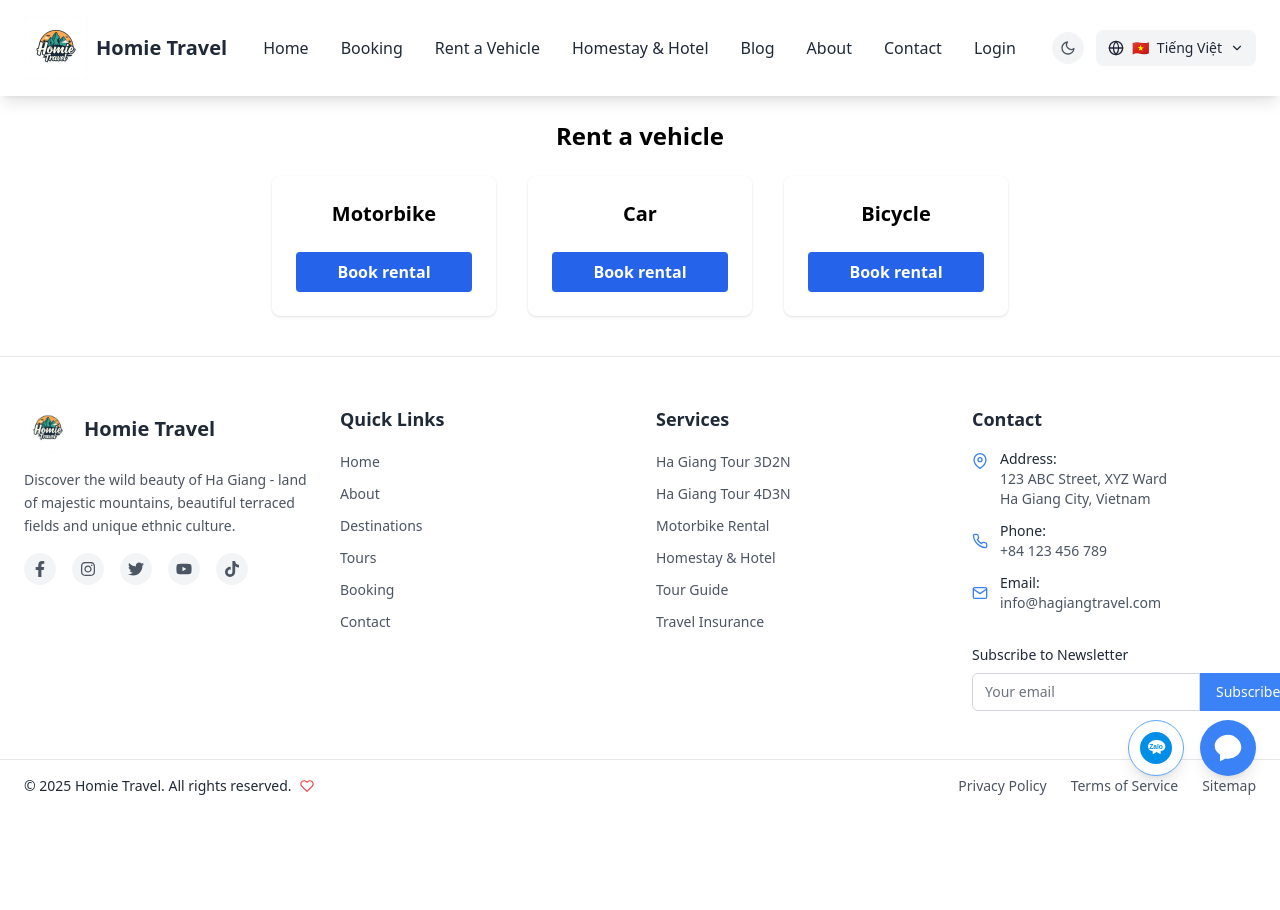
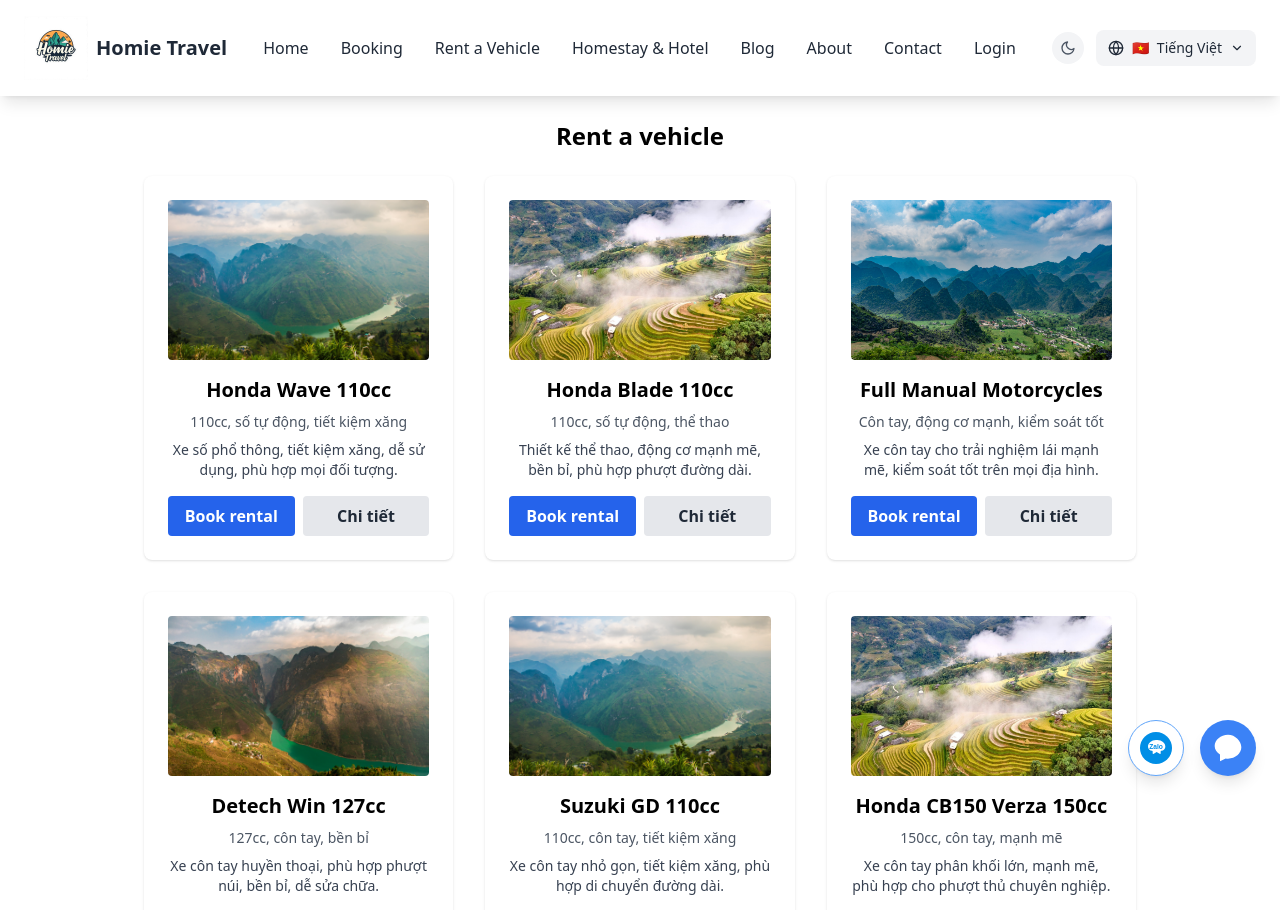
Before and after one commit to BBoyFinger/HaGiang-Client, a React (Vite) app: page /rent in a window 1280 px wide. Shown: the top 910 px of the page. Before the commit the page ends 812 px from the top, so only its background shows below. Built offline with nearby package versions, Linux system fonts and the light colour scheme.

Commit message:
upsdate rent

```diff
--- a/src/App.tsx
+++ b/src/App.tsx
@@ -13,6 +13,7 @@
 import Blog from "@/pages/Blog/Blog";
 import BlogDetail from "@/pages/Blog/BlogDetail";
 import Admin from "@/pages/Admin";
+import MotorbikeDetail from "@/pages/MotorbikeDetail";
 
 export default function App() {
   return (
@@ -27,6 +28,7 @@
           <Route path="tours/:slug" element={<TourDetail />} />
           <Route path="booking" element={<Booking />} />
           <Route path="rent" element={<Rent />} />
+          <Route path="rent/:slug" element={<MotorbikeDetail />} />
           <Route path="stay" element={<Stay />} />
           <Route path="contact" element={<Contact />} />
           <Route path="login" element={<Login />} />
--- /dev/null
+++ b/src/data/motorbikes.ts
@@ -0,0 +1,80 @@
+import img1 from '@/assets/1.jpg';
+import img2 from '@/assets/2.png';
+import img3 from '@/assets/3.jpg';
+import img4 from '@/assets/4.jpg';
+
+export interface Motorbike {
+  id: string;
+  name: string;
+  slug: string;
+  image: string;
+  description: string;
+  shortSpecs: string;
+}
+
+export const motorbikes: Motorbike[] = [
+  {
+    id: '1',
+    name: 'Honda Wave 110cc',
+    slug: 'honda-wave-110cc',
+    image: img1,
+    description: 'Xe số phổ thông, tiết kiệm xăng, dễ sử dụng, phù hợp mọi đối tượng.',
+    shortSpecs: '110cc, số tự động, tiết kiệm xăng',
+  },
+  {
+    id: '2',
+    name: 'Honda Blade 110cc',
+    slug: 'honda-blade-110cc',
+    image: img2,
+    description: 'Thiết kế thể thao, động cơ mạnh mẽ, bền bỉ, phù hợp phượt đường dài.',
+    shortSpecs: '110cc, số tự động, thể thao',
+  },
+  {
+    id: '3',
+    name: 'Full Manual Motorcycles',
+    slug: 'full-manual-motorcycles',
+    image: img3,
+    description: 'Xe côn tay cho trải nghiệm lái mạnh mẽ, kiểm soát tốt trên mọi địa hình.',
+    shortSpecs: 'Côn tay, động cơ mạnh, kiểm soát tốt',
+  },
+  {
+    id: '4',
+    name: 'Detech Win 127cc',
+    slug: 'detech-win-127cc',
+    image: img4,
+    description: 'Xe côn tay huyền thoại, phù hợp phượt núi, bền bỉ, dễ sửa chữa.',
+    shortSpecs: '127cc, côn tay, bền bỉ',
+  },
+  {
+    id: '5',
+    name: 'Suzuki GD 110cc',
+    slug: 'suzuki-gd-110cc',
+    image: img1,
+    description: 'Xe côn tay nhỏ gọn, tiết kiệm xăng, phù hợp di chuyển đường dài.',
+    shortSpecs: '110cc, côn tay, tiết kiệm xăng',
+  },
+  {
+    id: '6',
+    name: 'Honda CB150 Verza 150cc',
+    slug: 'honda-cb150-verza-150cc',
+    image: img2,
+    description: 'Xe côn tay phân khối lớn, mạnh mẽ, phù hợp cho phượt thủ chuyên nghiệp.',
+    shortSpecs: '150cc, côn tay, mạnh mẽ',
+  },
+  {
+    id: '7',
+    name: 'Dual Purpose Dirt-bikes',
+    slug: 'dual-purpose-dirt-bikes',
+    image: img3,
+    description: 'Xe địa hình đa dụng, vượt mọi cung đường, thích hợp offroad.',
+    shortSpecs: 'Địa hình, đa dụng, offroad',
+  },
+  {
+    id: '8',
+    name: 'Honda XR150L 150cc',
+    slug: 'honda-xr150l-150cc',
+    image: img4,
+    description: 'Xe cào cào phân khối lớn, vượt địa hình cực tốt, bền bỉ.',
+    shortSpecs: '150cc, cào cào, vượt địa hình',
+  },
+];
--- /dev/null
+++ b/src/pages/MotorbikeDetail.tsx
@@ -0,0 +1,21 @@
+import { useParams, useNavigate } from 'react-router-dom';
+import { motorbikes } from '@/data/motorbikes';
+
+export default function MotorbikeDetail() {
+  const { slug } = useParams<{ slug: string }>();
+  const navigate = useNavigate();
+  const bike = motorbikes.find((b) => b.slug === slug);
+
+  if (!bike) return <div className="p-8">Không tìm thấy xe máy.</div>;
+
+  return (
+    <div className="max-w-2xl mx-auto px-4 py-10">
+      <button onClick={() => navigate(-1)} className="mb-6 text-blue-500 hover:underline">← Quay lại</button>
+      <img src={bike.image} alt={bike.name} className="w-full h-64 object-cover rounded-lg mb-6" />
+      <h1 className="text-3xl font-bold mb-4">{bike.name}</h1>
+      <div className="text-lg text-gray-700 mb-2">{bike.shortSpecs}</div>
+      <div className="whitespace-pre-line text-base text-gray-800 mb-6">{bike.description}</div>
+      {/* Có thể bổ sung thêm thông tin chi tiết, giá thuê, tính năng... */}
+    </div>
+  );
+}
--- a/src/pages/Rent.tsx
+++ b/src/pages/Rent.tsx
@@ -1,36 +1,48 @@
 import { useState } from "react";
 import { useTranslation } from "react-i18next";
+import { useNavigate } from "react-router-dom";
+import { motorbikes } from "@/data/motorbikes";
 import ModalRentForm from "@/components/ModalRentForm";
-
-const vehicleTypes = [
-  { value: "motorbike", labelKey: "rent.vehicleTypeOptions.motorbike" },
-  { value: "car", labelKey: "rent.vehicleTypeOptions.car" },
-  { value: "bike", labelKey: "rent.vehicleTypeOptions.bike" }
-];
 
 export default function Rent() {
   const { t } = useTranslation();
+  const navigate = useNavigate();
   const [modalOpen, setModalOpen] = useState(false);
-  const [selectedVehicleType, setSelectedVehicleType] = useState(vehicleTypes[0].value);
+  const [selectedVehicleType, setSelectedVehicleType] = useState(motorbikes[0].slug);
 
-  const handleBook = (type) => {
-    setSelectedVehicleType(type);
+  const handleBook = (slug: string) => {
+    setSelectedVehicleType(slug);
     setModalOpen(true);
   };
 
+  const handleDetail = (slug: string) => {
+    navigate(`/rent/${slug}`);
+  };
+
   return (
-    <div className="max-w-3xl mx-auto px-4 py-10">
+    <div className="max-w-5xl mx-auto px-4 py-10">
       <h2 className="text-2xl font-bold mb-6 text-center">{t('rent.title')}</h2>
       <div className="grid grid-cols-1 md:grid-cols-3 gap-8">
-        {vehicleTypes.map((v) => (
-          <div key={v.value} className="bg-white dark:bg-gray-800 rounded-lg shadow p-6 flex flex-col items-center">
-            <div className="text-xl font-semibold mb-2">{t(v.labelKey)}</div>
-            <button
-              className="mt-4 w-full bg-blue-600 text-white font-semibold py-2 rounded hover:bg-blue-700 transition"
-              onClick={() => handleBook(v.value)}
-            >
-              {t('rent.submit')}
-            </button>
+        {motorbikes.map((bike) => (
+          <div key={bike.id} className="bg-white dark:bg-gray-800 rounded-lg shadow p-6 flex flex-col items-center">
+            <img src={bike.image} alt={bike.name} className="w-full h-40 object-cover rounded mb-4" />
+            <div className="text-xl font-semibold mb-2 text-center">{bike.name}</div>
+            <div className="text-gray-600 dark:text-gray-300 text-sm mb-2 text-center">{bike.shortSpecs}</div>
+            <div className="text-gray-700 dark:text-gray-200 text-sm mb-4 text-center">{bike.description}</div>
+            <div className="flex gap-2 w-full">
+              <button
+                className="flex-1 bg-blue-600 text-white font-semibold py-2 rounded hover:bg-blue-700 transition"
+                onClick={() => handleBook(bike.slug)}
+              >
+                {t('rent.submit')}
+              </button>
+              <button
+                className="flex-1 bg-gray-200 text-gray-800 font-semibold py-2 rounded hover:bg-gray-300 transition"
+                onClick={() => handleDetail(bike.slug)}
+              >
+                {t('rent.detail', 'Chi tiết')}
+              </button>
+            </div>
           </div>
         ))}
       </div>
```
